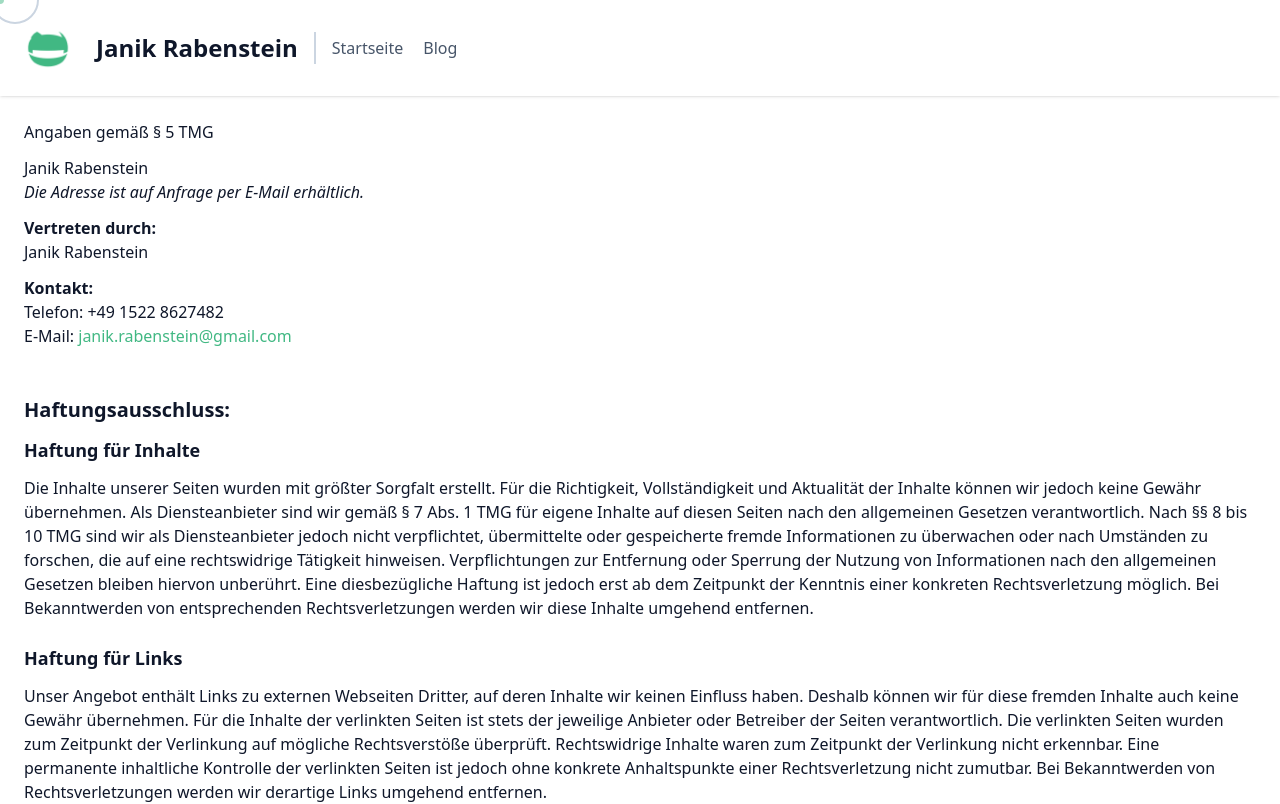
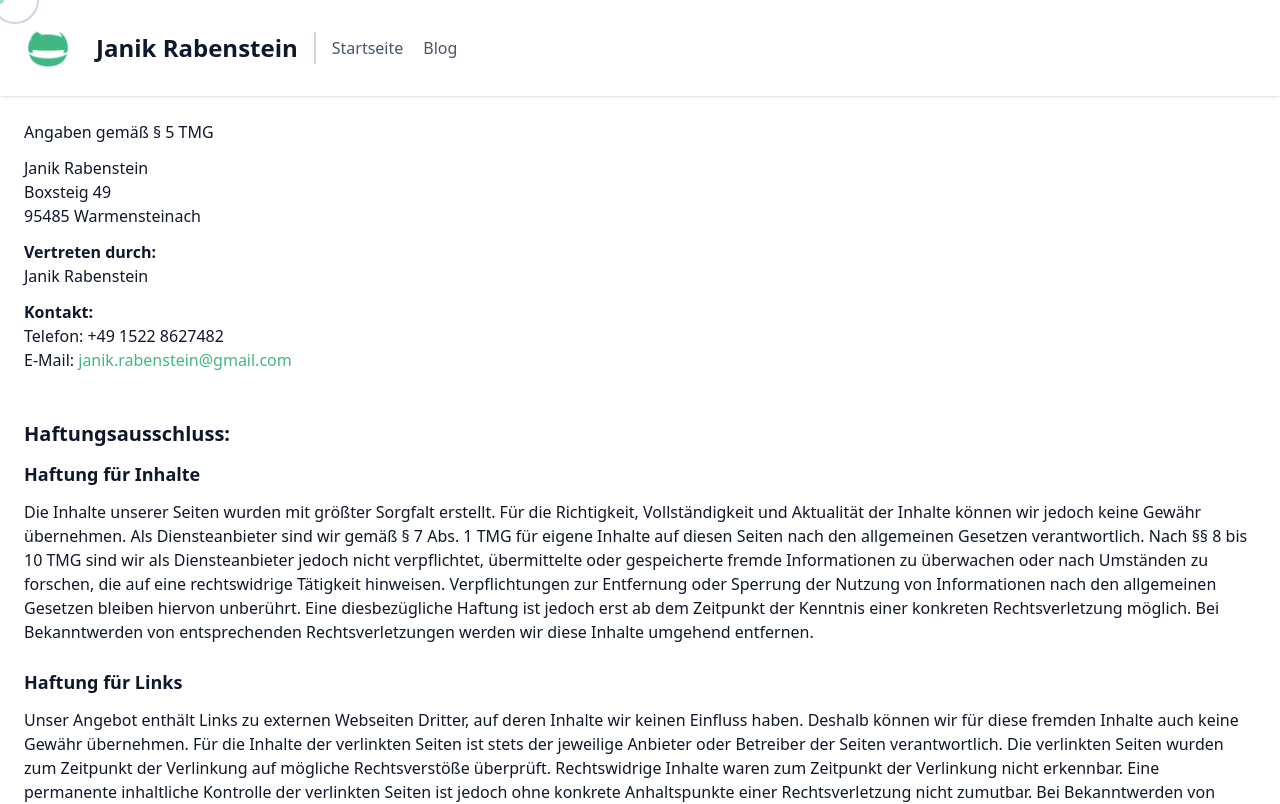
Before and after one commit to theravenstone/v1.janikrabenstein.de, a Vue app in the folder website/: page /impressum in a window 1280 px wide. Shown: the top 804 px of the page. Built offline with nearby package versions, Linux system fonts and the light colour scheme.

Commit message:
adresse im impressum angegeben

```diff
--- a/website/src/views/ImprintView.vue
+++ b/website/src/views/ImprintView.vue
@@ -4,7 +4,8 @@
     <p class="mb-3">Angaben gemäß § 5 TMG</p>
     <p class="mb-3">
       Janik Rabenstein <br />
-      <i>Die Adresse ist auf Anfrage per E-Mail erhältlich.</i><br />
+      Boxsteig 49<br/>
+      95485 Warmensteinach
     </p>
     <p class="mb-3">
       <strong>Vertreten durch: </strong><br />
```
